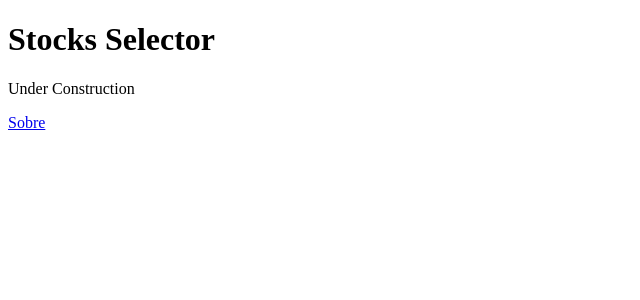
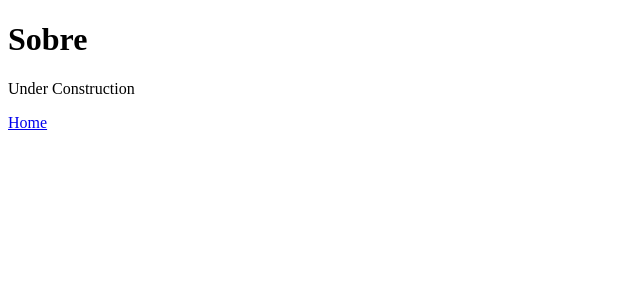
Before and after one commit to camurca1/StocksSelector, a Next.js app: page /sobre in a window 1280 px wide. Shown: the top 300 px of the page, without its empty margins (0-640 px from the left). Built offline with nearby package versions, Linux system fonts and the light colour scheme.

Commit message:
Initial commit

```diff
--- a/pages/index.js
+++ b/pages/index.js
@@ -1,6 +1,8 @@
 function Home() {
-    return <div><h1>Stocks Selector</h1>
+    return <div>
+                <h1>Stocks Selector</h1>
                 <p>Under Construction</p>
+                <a href="/sobre">Sobre</a>
             </div>
 }
 
--- a/pages/sobre.js
+++ b/pages/sobre.js
@@ -1,9 +1,9 @@
-function Home() {
+function Sobre() {
     return <div>
-                <h1>Stocks Selector</h1>
+                <h1>Sobre</h1>
                 <p>Under Construction</p>
-                <a href="/sobre">Sobre</a>
+                <a href="/">Home</a>
             </div>
 }
 
-export default Home
+export default Sobre
```
